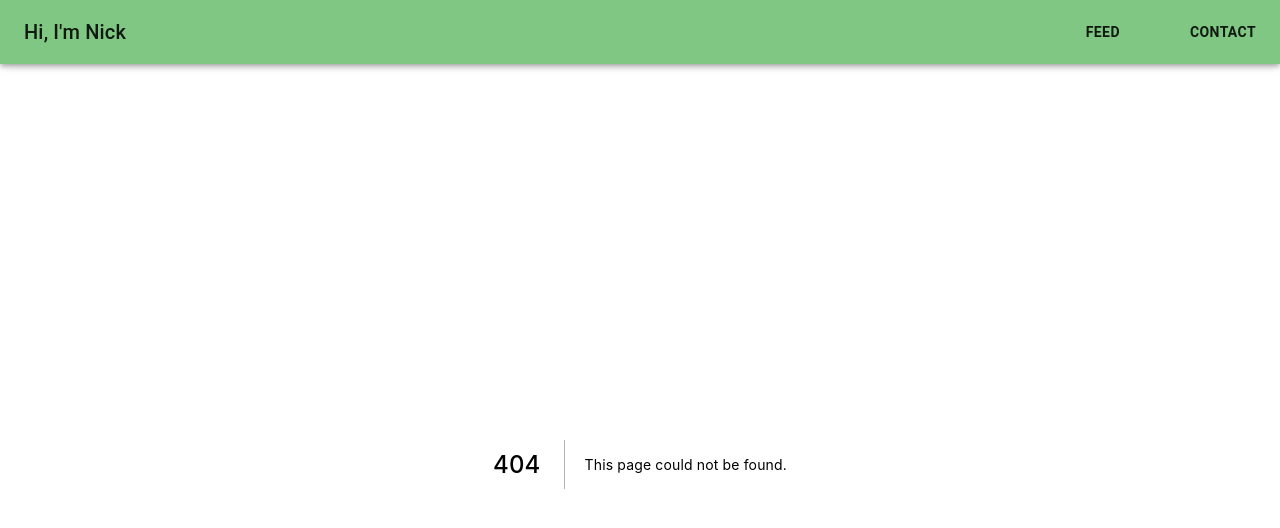
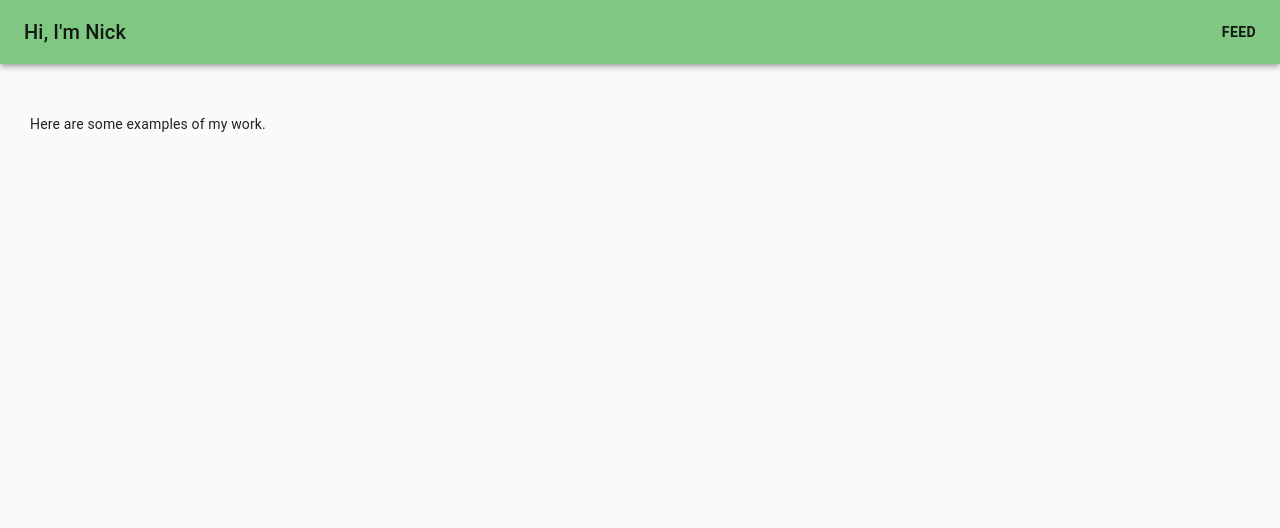
Before and after one commit to nicholasvrdoljak/nicholasvrdoljak, a Next.js app: page /work in a window 1280 px wide. Before the commit this address had no page. Shown: the top 528 px of the page. Built offline with nearby package versions, Linux system fonts and the light colour scheme.

Commit message:
Change contact to homepage

```diff
--- a/components/header.js
+++ b/components/header.js
@@ -26,10 +26,10 @@ const headersData = [
 	// 	label: "Pictures",
 	// 	href: "/pictures",
 	// },
-	{
-		label: "Contact",
-		href: "/contact",
-	},
+	// {
+	// 	label: "Contact",
+	// 	href: "/contact",
+	// },
 ];
 const drawerWidth = 240;
 
--- a/components/homepage.js
+++ b/components/homepage.js
@@ -1,5 +1,6 @@
 import React from "react";
 import { makeStyles, useTheme } from '@material-ui/core/styles';
+import Contact from '../pages/contact.js';
 
 const useStyles = makeStyles((theme) => ({
     section: {display: 'flex', flexDirection: 'row', alignItems: 'center', width: '80%', marginLeft: '10%', marginRight: '10%', height: '50vh'},
@@ -38,6 +39,7 @@ function Homepage(props) {
                     <div className={classes.logoImages}><img src={require("../public/images/aws.png")} alt="aws" layout='fill' className={classes.logoImage}/></div>
                     <div className={classes.logoImages}><img src={require("../public/images/git.png")} alt="git" layout='fill' className={classes.logoImage}/></div>
                 </div>
+                <Contact/>
             </div>
         </div>
 	);
--- /dev/null
+++ b/pages/work.js
@@ -0,0 +1,18 @@
+import { makeStyles, useTheme } from '@material-ui/core/styles';
+
+const useStyles = makeStyles((theme) => ({
+
+}));
+
+function Work (props)  {
+	const theme = useTheme();
+	const classes = useStyles(theme);
+
+	return (
+		<div style={{ marginTop: 20, padding: 30 }}>
+			Here are some examples of my work.
+		</div>
+	);
+}
+
+export default Work
```
Also changed, not shown: pages/feed.js (+21 -7 lines).
